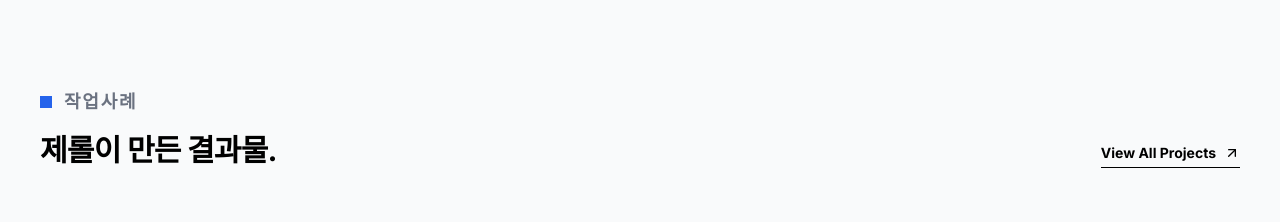
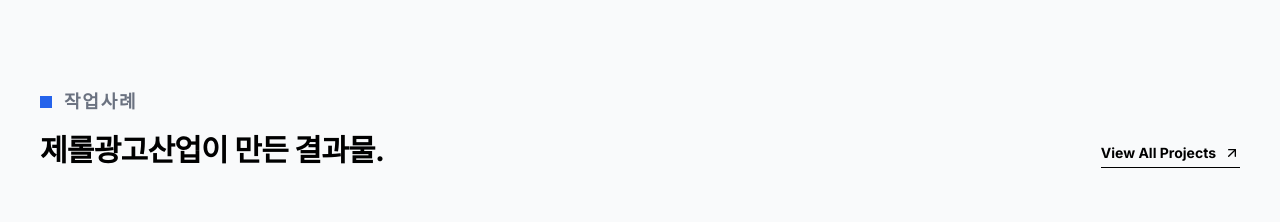
Before and after one commit to parkjiyoon12/Zerolad, a React (Vite) app: page / in a window 1280 px wide. Shown: the part 1380-1602 px from the top of the page. Built offline with nearby package versions, Linux system fonts and the light colour scheme; no server answers; the database is empty.

Commit message:
feat: Update company name in text content
Replaces instances of "제롤" with "제롤광고산업" to accurately reflect the company name across various site text elements. This ensures brand consistency and clarity for users.

```diff
--- a/MainSite.tsx
+++ b/MainSite.tsx
@@ -207,7 +207,7 @@ export const MainSite: React.FC = () => {
                 <div className="w-3 h-3" style={{ backgroundColor: data.theme.primaryColor }}></div>
                 <span className="text-lg uppercase tracking-widest font-bold text-gray-500">작업사례</span>
               </div>
-              <h2 className="text-2xl md:text-3xl font-bold tracking-tight">제롤이 만든 결과물.</h2>
+              <h2 className="text-2xl md:text-3xl font-bold tracking-tight">제롤광고산업이 만든 결과물.</h2>
             </div>
             <button
               onClick={() => setCurrentView('portfolio')}
@@ -295,7 +295,7 @@ export const MainSite: React.FC = () => {
                     견적문의 및 상담
                 </h2>
                 <p className="text-gray-400 text-lg mb-12 leading-relaxed">
-                    제롤은 고객에게 맞춘 최적의 디자인 솔루션을 제공합니다.<br/>
+                    제롤광고산업은 고객에게 맞춘 최적의 디자인 솔루션을 제공합니다.<br/>
                     가벼운 문의라도 언제든 환영합니다.
                 </p>
 
--- a/components/SiteContext.tsx
+++ b/components/SiteContext.tsx
@@ -37,7 +37,7 @@ const defaultData: SiteData = {
     textColor: '#000000',
   },
   content: {
-    heroHeadline: '비즈니스의 첫인상,\n제롤이 디자인합니다.',
+    heroHeadline: '비즈니스의 첫인상,\n제롤광고산업이 디자인합니다.',
     heroSubheadline: '당신의 비즈니스를 돋보이게 하는 최고의 디자인 파트너',
     heroCtaText: '작업사례',
     aboutText: '제롤은 고객의 비즈니스 성공을 위해 최선을 다합니다.',
```
